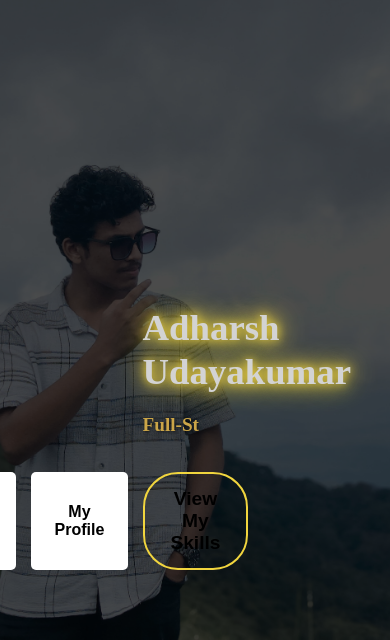
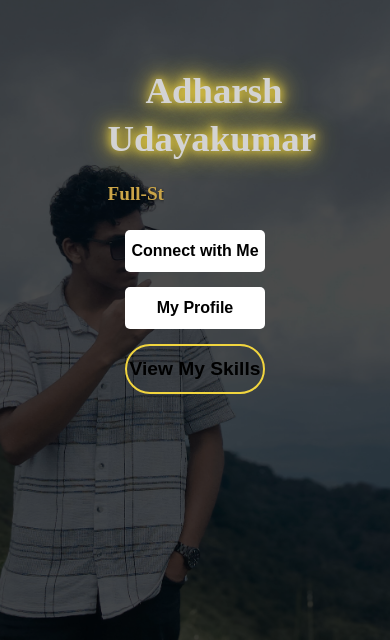
Before and after one commit to Adharsh0/mypage, a React (Vite) app: page / in a window 390 px wide. Shown: the part 204-844 px from the top of the page. Built offline with nearby package versions, Linux system fonts and the light colour scheme.

Commit message:
change17

```diff
--- a/src/components/HeroSection.css
+++ b/src/components/HeroSection.css
@@ -158,67 +158,66 @@
     }
 }
 
-
-/* @media (max-width: 768px) {
-    .hero-container {
-        background-size: cover;
-        background-position: center top;
-        padding: 30px;
-    }
-
-    .hero-content {
-        max-width: 90%;
-        text-align: center;
-        padding: 20px;
-    }
-
-    .hero-buttons {
-        flex-direction: column;
-        gap: 10px;
-    }
-
-    .yellow-btn, .outline-btn {
-        width: 100%;
-    }
-}
-
-@media (max-width: 480px) {
-    .hero-container {
-        font-size: 14px;
-        flex-direction: column;
-    }
-
-    .hero-content h1 {
-        font-size: 2.3rem;
-    }
-
-    .hero-buttons button {
-        width: 100%;
-    }
-
-    .hero-content {
-        padding: 20px;
-    }
-} */
-/* Media Query for smaller screens (Phones) */
+/* Mobile responsive styles */
 @media (max-width: 480px) {
     .hero-container {
         background-image: url('/phone.jpeg'); /* Replace with the new phone-specific image */
         background-size: cover; /* Ensure the background covers the container */
         background-position: center center; /* Keep the image centered */
         font-size: 14px; /* Smaller font for phones */
-        flex-direction: column;
+        flex-direction: column; /* Stack the content vertically */
+        justify-content: center; /* Center the content vertically */
+        text-align: center; /* Center the text */
+        padding: 30px 20px; /* Add padding around the container */
     }
 
     .hero-content h1 {
         font-size: 2.3rem; /* Smaller heading size */
+        margin-bottom: 20px; /* Add margin for spacing */
+        line-height: 1.3; /* Adjust line height for readability */
+        color: #d3d3d3; /* Light gray for the name */
+        text-shadow: 0 0 5px #ffd700, 0 0 10px #ffd700, 0 0 15px #ffd700; /* Glowing effect */
+        animation: glowing 1.5s infinite alternate; /* Glowing animation */
+    }
+
+    .hero-content h2 {
+        font-size: 1.2rem; /* Adjust size of subheading */
+        margin-bottom: 20px; /* Add space between subheading and buttons */
+        color: black;
+        text-shadow: 1px 1px 3px rgba(0, 0, 0, 0.6); /* Adding shadow for better readability */
+    }
+
+    .hero-buttons {
+        display: flex;
+        flex-direction: column; /* Stack buttons vertically */
+        align-items: center; /* Center the buttons horizontally */
+        gap: 15px;
+        margin-top: 20px; /* Add some space between the content and buttons */
     }
 
     .hero-buttons button {
-        width: 100%; /* Full-width buttons for phones */
+        width: 80%; /* Make the buttons a bit wider */
+        padding: 12px 0; /* Add padding for better click area */
     }
 
-    .hero-content {
-        padding: 20px; /* Adjust padding */
+    .about-me-btn {
+        position: absolute;
+        top: 20px;
+        right: 20px;
+        background-color: transparent;
+        border: 2px solid #ffd700;
+        color: #ffd700;
+        padding: 10px 20px;
+        font-size: 1rem;
+        border-radius: 25px;
+        cursor: pointer;
+        transition: background-color 0.3s ease, transform 0.3s ease;
+        z-index: 100; /* Ensure it stays above other content */
+    }
+
+    .about-me-btn:hover {
+        background-color: #ffd700;
+        color: black;
+        transform: scale(1.1);
     }
 }
```
